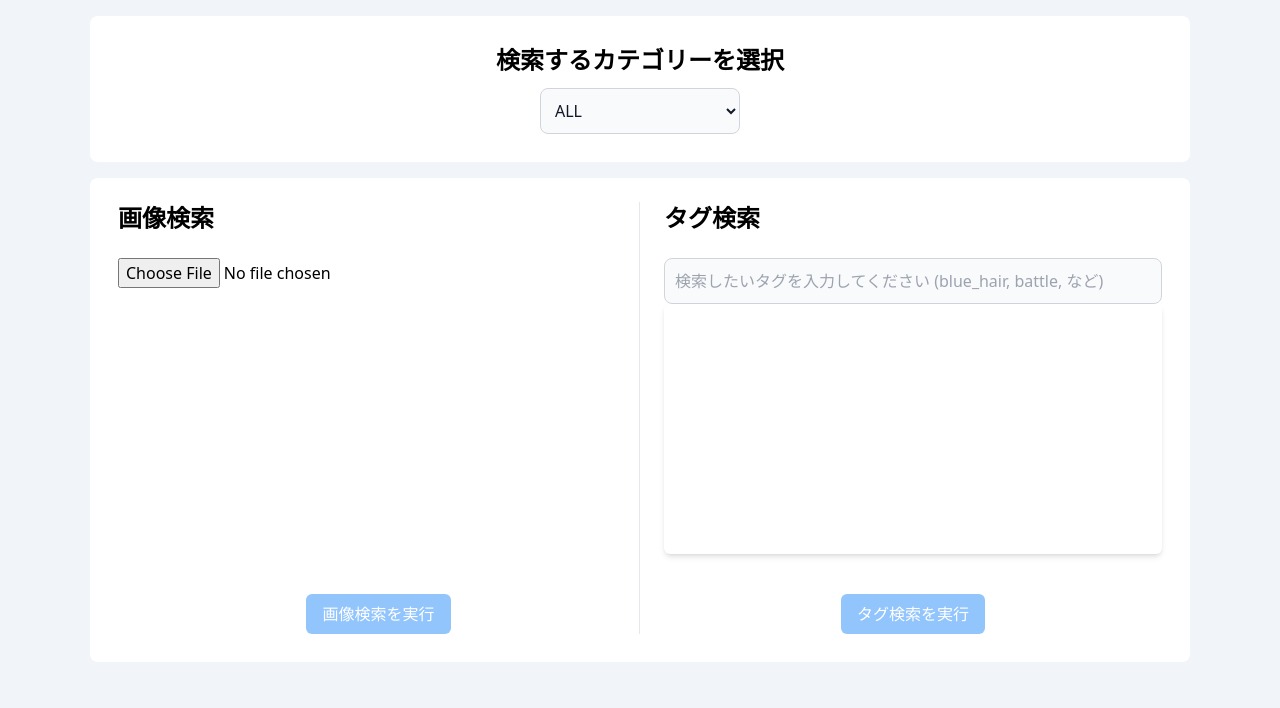
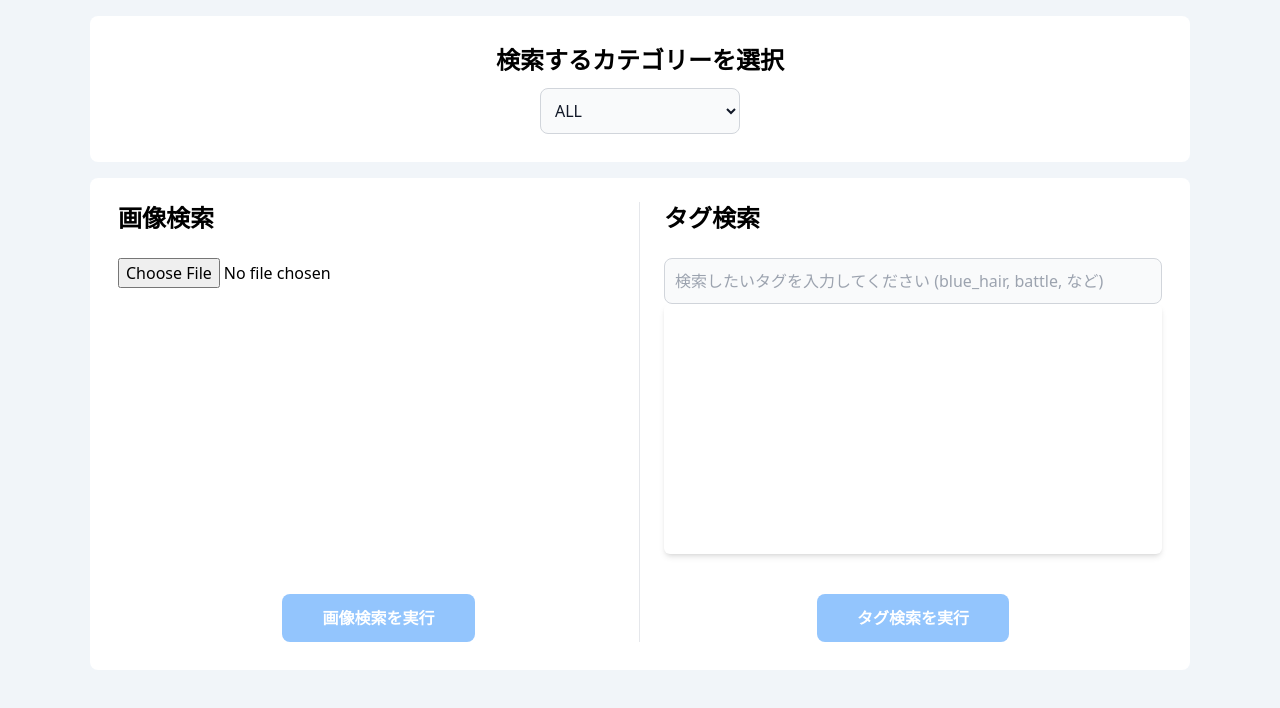
Before and after one commit to shooh25/anime_search_sys, a React (Vite) app: page / in a window 1280 px wide. Shown: the top 708 px of the page. Built offline with nearby package versions, Linux system fonts and the light colour scheme.

Commit message:
fix: style

```diff
--- a/src/components/ImageInput.tsx
+++ b/src/components/ImageInput.tsx
@@ -41,7 +41,7 @@ const ImageInput: React.FC<Props> = ({ inputImage, setInputImage, handleSearchWi
       </div>
       <div className='w-full flex justify-center absolute bottom-0'>
         <button
-          className='text-white bg-blue-600 px-4 py-2 rounded-md disabled:bg-blue-300 disabled:cursor-not-allowed'
+          className='text-white bg-blue-600 px-10 py-3 font-bold rounded-lg disabled:bg-blue-300 disabled:cursor-not-allowed'
           disabled={!inputImage || isLoading}
           onClick={handleSearchWithImage}
         >
--- a/src/components/TagInput.tsx
+++ b/src/components/TagInput.tsx
@@ -76,7 +76,7 @@ const TagInput: React.FC<Props> = ({ inputTags, setInputTags, handleSearchWithTa
       </div>
       <div className='w-full flex justify-center mt-10'>
         <button
-          className='text-white bg-blue-600 px-4 py-2 rounded-md disabled:bg-blue-300 disabled:cursor-not-allowed'
+          className='text-white bg-blue-600 px-10 py-3 font-bold rounded-lg disabled:bg-blue-300 disabled:cursor-not-allowed'
           disabled={!inputTags.length || isLoading}
           onClick={handleSearchWithTags}
         >
```
